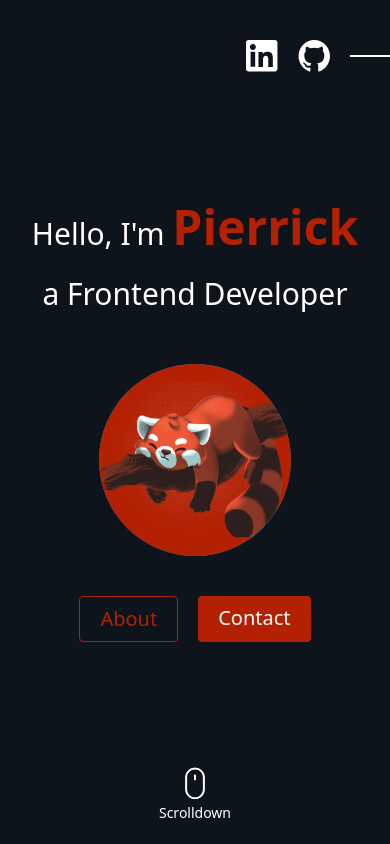
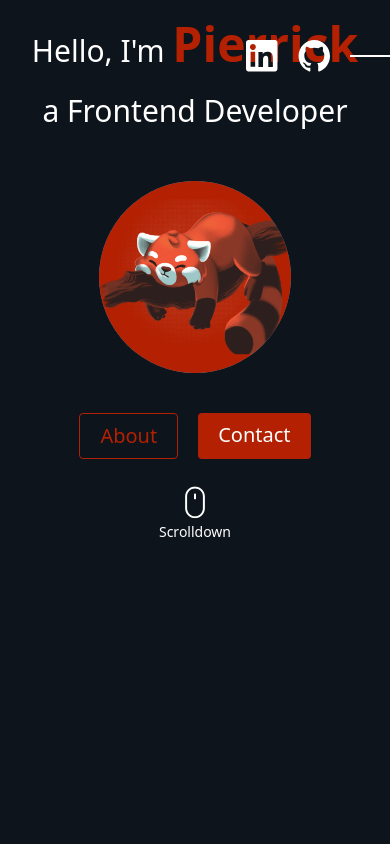
Before and after one commit to pierricktly/Portfolio, a Nuxt app: page / in a window 390 px wide. Shown: the top 844 px of the page. Built offline with nearby package versions, Linux system fonts and the light colour scheme.

Commit message:
fix:home

```diff
--- a/pages/index.vue
+++ b/pages/index.vue
@@ -1,7 +1,7 @@
 <template>
   <div>
     <div data-scroll-container class="overflow-y-scroll flex flex-col text-white lg:text-xl overflow-x-hidden">
-      <section id="home" data-scroll-section class="relative w-full min-h-screen mx-auto p-5 lg:p-0 flex flex-col justify-center items-center space-y-10 lg:space-y-5">
+      <section id="home" data-scroll-section class="relative w-full min-h-screen mx-auto p-5 lg:p-0 flex flex-col md:justify-center items-center space-y-10 lg:space-y-5">
         <div
           data-scroll
           data-scroll-speed="2"
@@ -21,7 +21,7 @@
           <a href="#contact" data-scroll-to class="bg-secondary px-5 py-2 rounded
           hover:bg-secondary/70">Contact</a>
         </div>
-        <div class="absolute bottom-2 w-full">
+        <div class="md:absolute bottom-2 w-full">
           <div class="flex justify-center items-center animate-bounce">
             <div class="flex flex-col justify-center items-center space-y-1">
               <svg class="w-8 h-8" viewBox="0 0 24 36" fill="none" xmlns="http://www.w3.org/2000/svg">
```
